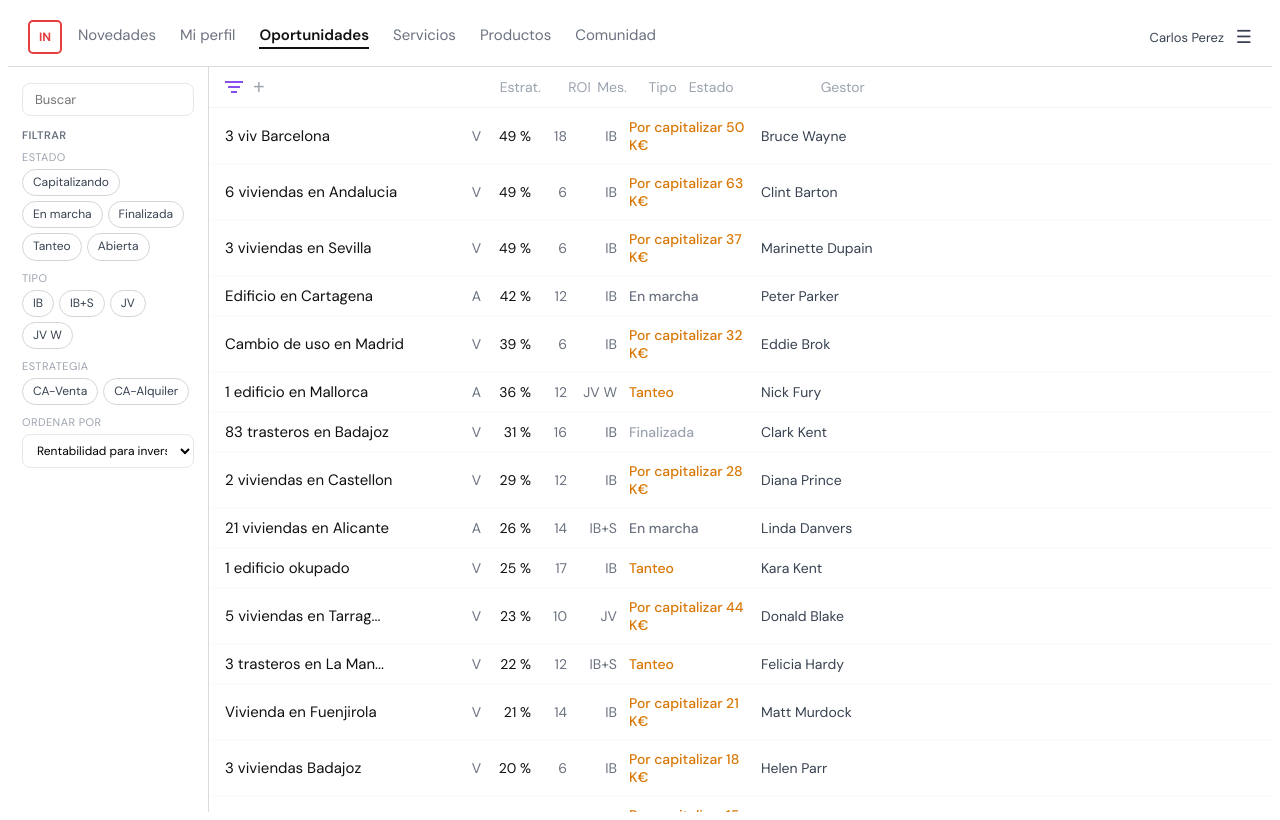
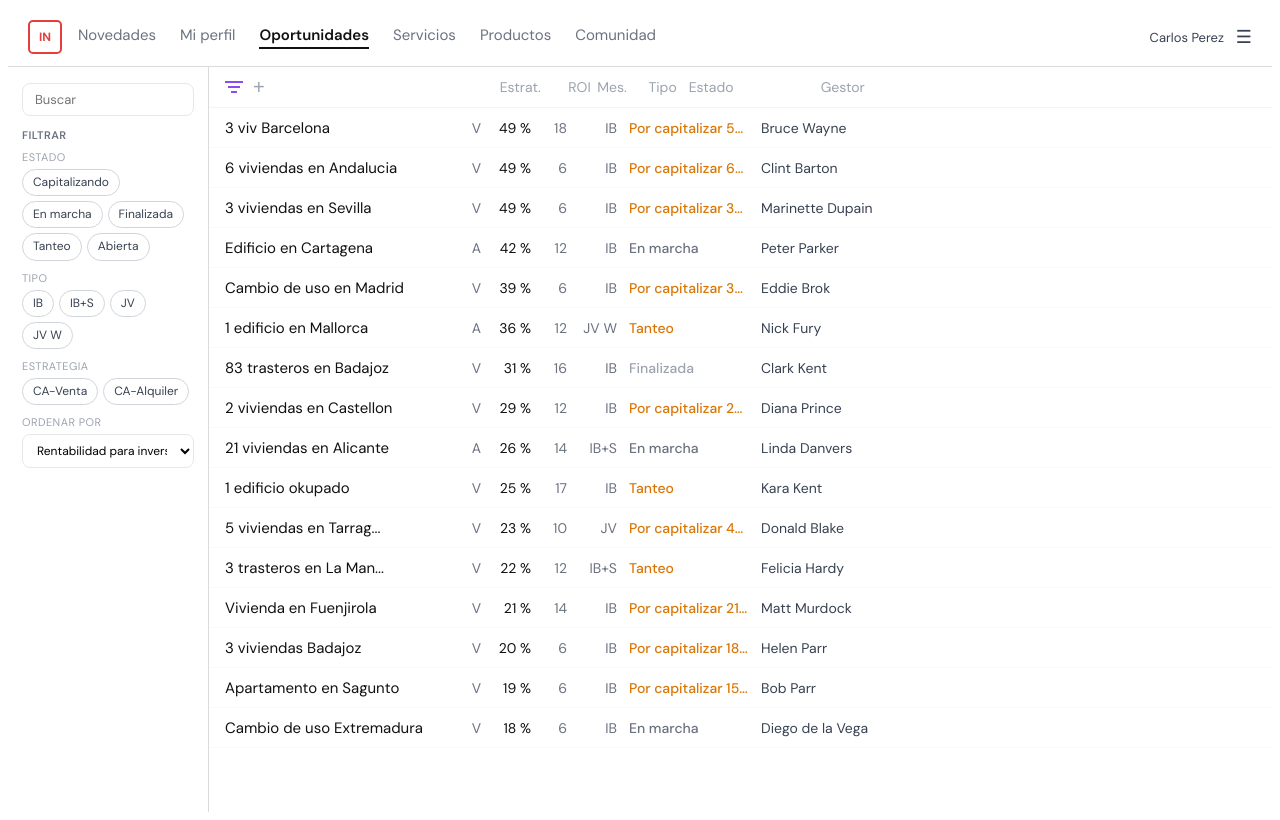
Before and after one commit to carlosperez-glitch/in-oportunidades, a React (Vite) app: page / in a window 1280 px wide. Built offline with nearby package versions, Linux system fonts and the light colour scheme.

Commit message:
style: toolbar fija, filas scrollables, estado nowrap

```diff
--- a/src/components/Lista.jsx
+++ b/src/components/Lista.jsx
@@ -19,10 +19,10 @@ export default function Lista({ filtradas, selected, setSelected, isDesktop, tot
   var embudoActivo = isDesktop ? showSidebar : totalFiltros > 0;
 
   return (
-    <div style={{ flex: 1, overflowY: "auto", minWidth: 0 }}>
+    <div style={{ flex: 1, minWidth: 0, display: "flex", flexDirection: "column", overflow: "hidden" }}>
 
       {/* Toolbar */}
-      <div style={{ display: "flex", alignItems: "center", padding: "10px 16px", borderBottom: "1px solid #f3f4f6", gap: 10 }}>
+      <div style={{ display: "flex", alignItems: "center", padding: "10px 16px", borderBottom: "1px solid #f3f4f6", gap: 10, flexShrink: 0 }}>
         <button
           onClick={handleEmbudo}
           style={{ position: "relative", background: "none", border: "none", cursor: "pointer", padding: 0, display: "flex", alignItems: "center" }}
@@ -55,6 +55,7 @@ export default function Lista({ filtradas, selected, setSelected, isDesktop, tot
       </div>
 
       {/* Filas */}
+      <div style={{ flex: 1, overflowY: "auto" }}>
       {filtradas.map(function(op) {
         var isSelected = selected && selected.id === op.id;
         return (
@@ -81,7 +82,7 @@ export default function Lista({ filtradas, selected, setSelected, isDesktop, tot
               <span style={{ width: 36, textAlign: "right", fontSize: 14, color: "#6b7280" }}>{op.meses}</span>
               <span style={{ width: 50, textAlign: "right", fontSize: 14, color: "#6b7280" }}>{op.tipo}</span>
               {isDesktop && (
-                <span style={{ width: 120, paddingLeft: 12, fontSize: 14, color: estadoColor[op.estado] || "#374151", fontWeight: 500 }}>
+                <span style={{ width: 120, paddingLeft: 12, fontSize: 14, color: estadoColor[op.estado] || "#374151", fontWeight: 500, whiteSpace: "nowrap", overflow: "hidden", textOverflow: "ellipsis", display: "inline-block" }}>
                   {op.porCapitalizar ? "Por capitalizar " + op.porCapitalizar + " K€" : op.estado}
                 </span>
               )}
@@ -100,6 +101,7 @@ export default function Lista({ filtradas, selected, setSelected, isDesktop, tot
           No hay oportunidades con los filtros seleccionados
         </div>
       )}
+      </div>
     </div>
   );
 }
```
